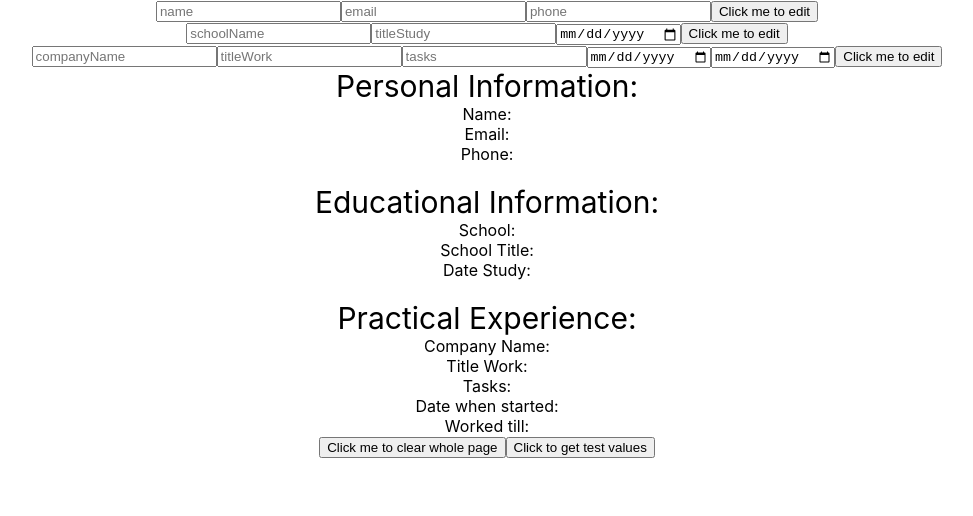
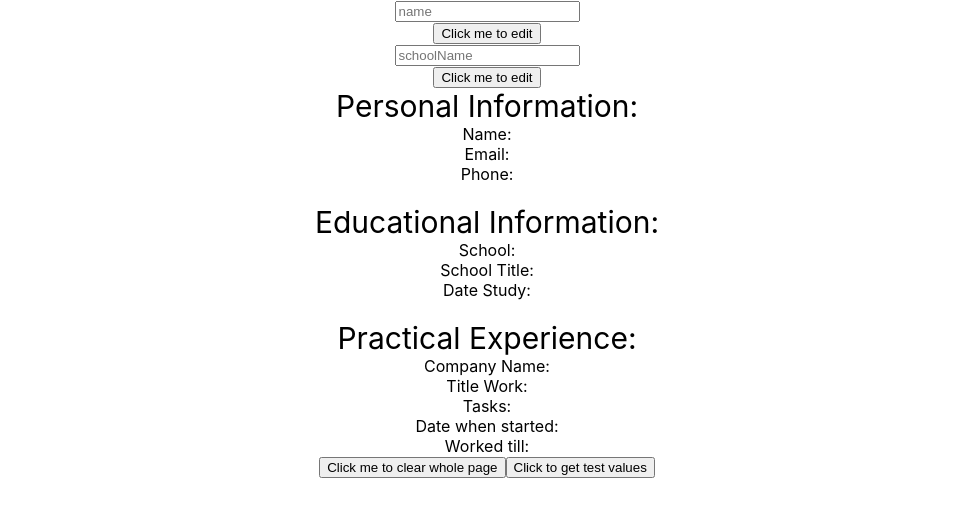
Before and after one commit to Kaozxc/react-cv, a React (Create React App) app: page / in a window 1280 px wide. Shown: the top 516 px of the page, without its empty margins (153-1126 px from the left). Built offline with nearby package versions, Linux system fonts and the light colour scheme.

Commit message:
debugging, working example one

```diff
--- a/src/App.js
+++ b/src/App.js
@@ -1,7 +1,7 @@
 import { Component, useState } from 'react';
 import './App.css';
 import Educational from './components/Educational';
-import Main from './components/Main';
+import Personal from './components/Personal';
 import Practical from './components/Practical';
 import Output from './components/Output';
 
@@ -19,71 +19,58 @@ const App = (props) => {
   const [dateFrom, setDateFrom] = useState('');
   const [dateTo, setDateTo] = useState('');
 
-  //setName(localStorage.getItem('name'))
-
     return (
       <div className="App">
-       <Main
+       <Personal
          onNameChange={(value) => {
           localStorage.setItem('name', value);
           setName(value)
-          return;
          }}
-         onEmailChange={(value) => {
-          localStorage.setItem('email', value);
-          setEmail(value)
-          return;
-         }}
-         onPhoneChange={(value) => {
-          localStorage.setItem('phone', value);
-          setPhone(value)
-          return;
-         }}
+        //  onEmailChange={(value) => {
+        //   localStorage.setItem('email', value);
+        //   setEmail(value)
+        //  }}
+        //  onPhoneChange={(value) => {
+        //   localStorage.setItem('phone', value);
+        //   setPhone(value)
+        //  }}
     />
        <Educational
          onSchoolNameChange={(value) => {
           localStorage.setItem('schoolName', value);
           setSchoolName(value)
-          return;
          }}
-         onTitleStudyChange={(value) => {
-          localStorage.setItem('titleStudy', value);
-          setTitleStudy(value)
-          return;
-         }}
-         onDateStudyChange={(value) => {
-          localStorage.setItem('dateStudy', value);
-          setDateStudy(value)
-          return;
-         }}
+        //  onTitleStudyChange={(value) => {
+        //   localStorage.setItem('titleStudy', value);
+        //   setTitleStudy(value)
+        //  }}
+        //  onDateStudyChange={(value) => {
+        //   localStorage.setItem('dateStudy', value);
+        //   setDateStudy(value)
+        //  }}
        />
-       <Practical
+       {/* <Practical
          onCompanyNameChange={(value) => {
           localStorage.setItem('companyName', value);
           setCompanyName(value)
-          return;
          }}
          onTitleWorkChange={(value) => {
           localStorage.setItem('titleWork', value);
           setTitleWork(value)
-          return;
          }}
          onTasksChange={(value) => {
           localStorage.setItem('tasks', value);
           setTasks(value)
-          return;
          }}
          onDateFromChange={(value) => {
           localStorage.setItem('dateFrom', value);
           setDateFrom(value)
-          return;
          }}
          onDateToChange={(value) => {
           localStorage.setItem('dateTo', value);
           setDateTo(value)
-          return;
          }}
-       />
+       /> */}
        <Output
         name={name}
         email={email}
--- a/src/components/Educational.js
+++ b/src/components/Educational.js
@@ -1,4 +1,5 @@
 import React, { useState } from 'react';
+import TextField from './TextField';
 
 
 function Educational(props) {
@@ -14,37 +15,50 @@ function Educational(props) {
     }
 
     const clearInput = (val) => {
-        let nameInput = document.getElementsByName(val)[0].value;
-        console.log(nameInput)
-        document.getElementsByName(val)[0].value = ""
+        if(val === 1) {
+            setSchoolName('')
+        } else if (val === 2) {
+            setTitleStudy('');
+        } else if (val === 3) {
+            setDateStudy('');
+        } else {
+            console.log('error');
+        }
     }
 
         return (
             <div>
-                <input
+                <TextField
                     placeholder="schoolName"
                     name="schoolName"
-                    defaultValue={schoolName}
-                    onChange={(event) => props.onSchoolNameChange(event.target.value)}
-                    onBlur={(event) => clearInput('schoolName')}
-                    type="text">
-                 </input>
-                <input
+                    value={schoolName}
+                    onChange={(event) => {
+                        setSchoolName(event.target.value)
+                        props.onSchoolNameChange(event.target.value)
+                        }}
+                    onBlur={() => clearInput(1)}
+                    type="text"
+                 />
+                {/* <TextField
                     placeholder="titleStudy"
                     name="titleStudy"
-                    defaultValue={titleStudy}
-                    onChange={(event) => props.onTitleStudyChange(event.target.value)}
-                    onBlur={(event) => clearInput('titleStudy')}
-                    type="text">
-                </input>
-                <input
+                    value={titleStudy}
+                    onChange={(event) => {
+                        setTitleStudy(localStorage.setItem('titleStudy', event.target.value))
+                    }}
+                    onBlur={() => clearInput(2)}
+                    type="text"
+                />
+                <TextField
                     placeholder="dateStudy"
                     name="dateStudy"
-                    defaultValue={dateStudy}
-                    onChange={(event) => props.onDateStudyChange(event.target.value)}
-                    onBlur={(event) => clearInput('dateStudy')}
-                    type="date">
-                </input>
+                    value={dateStudy}
+                    onChange={(event) => {
+                        setDateStudy(localStorage.setItem('dateStudy', event.target.value));
+                    }}
+                    onBlur={() => clearInput(3)}
+                    type="date"
+                /> */}
                 <button type="submit" onClick={onButtonClick}> Click me to edit</button>
             </div>
         )
--- a/src/components/Main.js
+++ /dev/null
@@ -1,53 +0,0 @@
-import React, { useState } from 'react';
-
-function Main(props) {
-
-    const [name, setName] = useState('');
-    const [email, setEmail] = useState('');
-    const [phone, setPhone] = useState('');
-
-        const onButtonClick = (e) => {
-            setName(localStorage.getItem('name'))
-            setEmail(localStorage.getItem('email'))
-            setPhone(localStorage.getItem('phone'))
-        }
-
-        const clearInput = () => {
-           setName('');
-           setEmail('');
-           setPhone('');
-        }
-
-        return (
-            <div>
-                <input
-                    placeholder="name"
-                    name="name"
-                    className='nameInput'
-                    defaultValue={name}
-                    onChange={(event) => props.onNameChange(event.target.value)}
-                    onBlur={() => clearInput()}
-                    type="text">
-                </input>
-                <input
-                    placeholder="email"
-                    name="email"
-                    defaultValue={email}
-                    onChange={(event) => props.onEmailChange(event.target.value)}
-                    onBlur={() => clearInput()}
-                    type="email">
-                </input>
-                <input
-                    placeholder="phone"
-                    name="phone"
-                    defaultValue={phone}
-                    onChange={(event) => props.onPhoneChange(event.target.value)}
-                    onBlur={() => clearInput()}
-                    type="text">
-                </input>
-                <button type="submit" onClick={onButtonClick}> Click me to edit</button>
-            </div>
-        )
-}
-
-export default Main;
--- a/src/components/Output.js
+++ b/src/components/Output.js
@@ -27,8 +27,6 @@ function Output(props) {
             setTasks(localStorage.setItem('tasks', 'List of Tasks'))
             setDateFrom(localStorage.setItem('dateFrom', '2022-01-25'))
             setDateTo(localStorage.setItem('dateTo', '2022-01-25'))
-
-            window.location.reload(true);
         }
 
         const onButtonClear = () => {
@@ -39,14 +37,16 @@ function Output(props) {
         return (
             <div>
                 <label className='header'>Personal Information:</label>
-                <div className='main'>
+                <div className='personal'>
                     <label> Name: {localStorage.getItem('name')}</label><br/>
+                    {console.log('LS getitem name:',localStorage.getItem('name'))}
                     <label> Email: {localStorage.getItem('email')}</label><br/>
                     <label> Phone: {localStorage.getItem('phone')}</label><br/>
                 </div><br/>
                 <label className='header'>Educational Information:</label>
                 <div className='educational'>
                     <label> School: {localStorage.getItem('schoolName')}</label><br/>
+                    {console.log('LS getitem schoolname:',localStorage.getItem('schoolName'))}
                     <label> School Title: {localStorage.getItem('titleStudy')}</label><br/>
                     <label> Date Study: {localStorage.getItem('dateStudy')}</label><br/>
                 </div><br/>
--- /dev/null
+++ b/src/components/Personal.js
@@ -0,0 +1,65 @@
+import React, { useState } from 'react';
+import TextField from './TextField';
+
+function Personal(props) {
+
+    const [name, setName] = useState('');
+    const [email, setEmail] = useState('');
+    const [phone, setPhone] = useState('');
+
+        const onButtonClick = (e) => {
+            setName(localStorage.getItem('name'))
+            setEmail(localStorage.getItem('email'))
+            setPhone(localStorage.getItem('phone'))
+        }
+
+        const clearInput = (val) => {
+            if(val === 1) {
+                setName('')
+            } else if (val === 2) {
+                setEmail('');
+            } else if (val === 3) {
+                setPhone('');
+            } else {
+                console.log('error');
+            }
+        }
+
+        return (
+            <div>
+                 <TextField
+                    placeholder='name'
+                    name="name"
+                    className='nameInput'
+                    value={name}
+                    onChange={(event) => {
+                        setName(event.target.value)
+                        props.onNameChange(event.target.value)
+                        }}
+                    onBlur={() => clearInput(1)}
+                    type="text"
+                />
+                 {/* <TextField
+                    placeholder='email'
+                    name="email"
+                    className='emailInput'
+                    value={email}
+                    onChange={(event) => props.onEmailChange(event.target.value)}
+                    onBlur={() => clearInput(2)}
+                    type="text"
+                />
+                 <TextField
+                    placeholder={'phone'}
+                    name="phone"
+                    className='phoneInput'
+                    value={phone}
+                    onChange={(event) => props.onPhoneChange(event.target.value)}
+                    onBlur={() => clearInput(3)}
+                    type="text"
+                />  */}
+                <button type="submit" onClick={onButtonClick}> Click me to edit</button>
+            </div>
+        )
+}
+
+export default Personal;
--- a/src/components/Practical.js
+++ b/src/components/Practical.js
@@ -1,4 +1,5 @@
 import React, { useState } from 'react';
+import TextField from './TextField';
 
 function Practical(props) {
 
@@ -17,53 +18,73 @@ function Practical(props) {
     }
 
     const clearInput = (val) => {
-        let nameInput = document.getElementsByName(val)[0].value;
-        console.log(nameInput)
-        document.getElementsByName(val)[0].value = ""
+        if(val === 1) {
+            setCompanyName('')
+        } else if (val === 2) {
+            setTitleWork('');
+        } else if (val === 3) {
+            setTasks('');
+        } else if (val === 4) {
+            setDateFrom('')
+        }  else if (val === 5) {
+            setDateTo('')
+        }else {
+            console.log('error');
+        }
     }
 
         return (
             <div>
-                <input
+                {/* <TextField
                     placeholder="companyName"
                     name="companyName"
-                    defaultValue={companyName}
-                    onChange={(event) => props.onCompanyNameChange(event.target.value)}
-                    onBlur={(event) => clearInput('companyName')}
-                    type="text">
-                </input>
-                <input
+                    value={companyName}
+                    onChange={(event) => {
+                        setCompanyName(localStorage.setItem('companyName', event.target.value));
+                    }}
+                    onBlur={() => clearInput(1)}
+                    type="text"
+                />
+                <TextField
                     placeholder="titleWork"
                     name="titleWork"
-                    defaultValue={titleWork}
-                    onChange={(event) => props.onTitleWorkChange(event.target.value)}
-                    onBlur={(event) => clearInput('titleWork')}
+                    value={titleWork}
+                    onChange={(event) => {
+                        setTitleWork(localStorage.setItem('titleWork', event.target.value));
+                    }}
+                    onBlur={() => clearInput(2)}
                     type="text">
-                </input>
-                <input
+                </TextField>
+                <TextField
                     placeholder="tasks"
                     name="tasks"
-                    defaultValue={tasks}
-                    onChange={(event) => props.onTasksChange(event.target.value)}
-                    onBlur={(event) => clearInput('tasks')}
-                    type="text">
-                </input>
-                <input
+                    value={tasks}
+                    onChange={(event) => {
+                        setTasks(localStorage.setItem('tasks', event.target.value));
+                    }}
+                    onBlur={() => clearInput(3)}
+                    type="text"
+                />
+                <TextField
                     placeholder="dateFrom"
                     name="dateFrom"
-                    defaultValue={dateFrom}
-                    onChange={(event) => props.onDateFromChange(event.target.value)}
-                    onBlur={(event) => clearInput('dateFrom')}
-                    type="date">
-                </input>
-                <input
+                    value={dateFrom}
+                    onChange={(event) => {
+                        setDateFrom(localStorage.setItem('dateFrom', event.target.value));
+                    }}
+                    onBlur={() => clearInput(4)}
+                    type="date"
+                />
+                <TextField
                     placeholder="dateTo"
                     name="dateTo"
-                    defaultValue={dateTo}
-                    onChange={(event) => props.onDateToChange(event.target.value)}
-                    onBlur={(event) => clearInput('dateTo')}
-                    type="date">
-                </input>
+                    value={dateTo}
+                    onChange={(event) => {
+                        setDateTo(localStorage.setItem('dateTo', event.target.value));
+                    }}
+                    onBlur={() => clearInput(5)}
+                    type="date"
+                /> */}
                 <button type="submit" onClick={onButtonClick}> Click me to edit</button>
             </div>
         )
--- /dev/null
+++ b/src/components/TextField.js
@@ -0,0 +1,23 @@
+import React, {useState} from 'react';
+
+
+const TextField = (props) => {
+
+
+
+    return (
+        <div>
+            <input
+                placeholder={props.placeholder}
+                name={props.name}
+                className={props.className}
+                value={props.value}
+                onChange={props.onChange}
+                onBlur={props.onBlur}
+                type={props.type}>
+            </input>
+        </div>
+    )
+}
+
+export default TextField;
```
